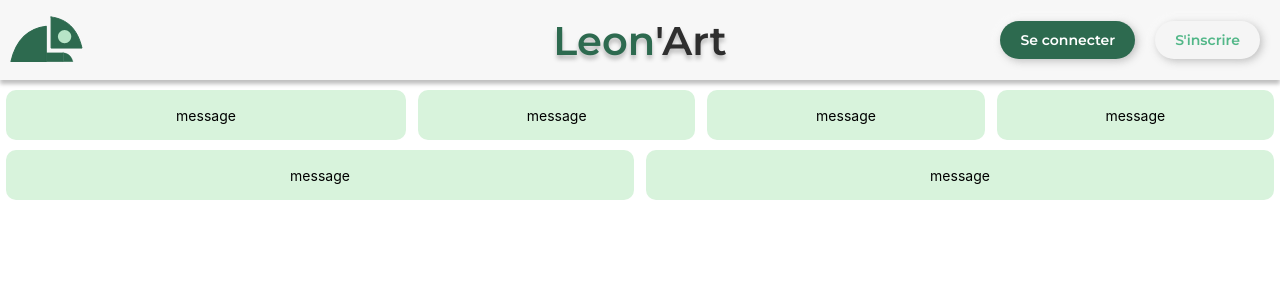
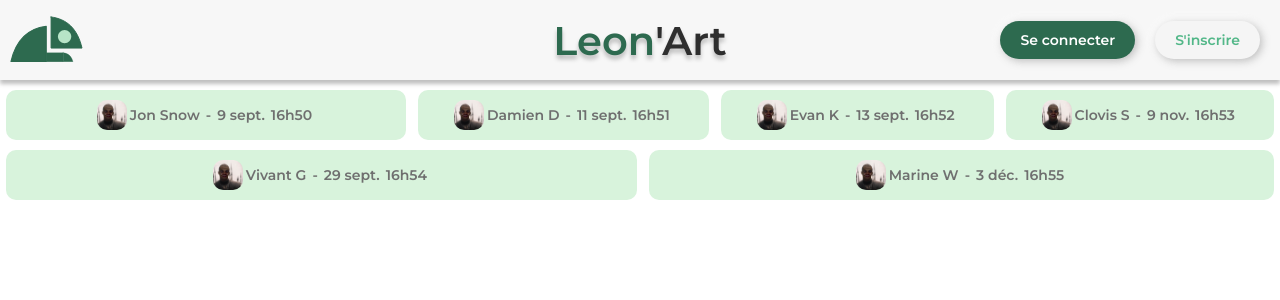
Before and after one commit to Leon-Art-EIP/mvp-leonart.github.io, a React (Create React App) app: page /mvp-leonart.github.io/messagerie in a window 1280 px wide. Shown: the top 300 px of the page. Built offline with nearby package versions, Linux system fonts and the light colour scheme.

Commit message:
profile picture + name + date + hour messages

```diff
--- a/src/Pages/Messagerie/Message.tsx
+++ b/src/Pages/Messagerie/Message.tsx
@@ -1,12 +1,13 @@
 import styled from "styled-components";
 import { Row, Col, Modal } from "antd";
 import { useState } from "react";
+import { Msg } from "./Messagerie";
 
 interface PropsMessage {
-  width: string;
+  message: Omit<Msg, 'id'>;
 }
 
-export default function Message(props: PropsMessage) {
+export default function Message({message}: PropsMessage) {
   const [isModalOpen, setIsModalOpen] = useState(false);
 
   const showModal = () => {
@@ -22,9 +23,13 @@ export default function Message(props: PropsMessage) {
   };
 
   return (
-    <StyledCol width={props.width} flex="auto">
+    <StyledCol width={message.width} flex="auto">
       <StyledRow align="middle" justify="center" onClick={showModal}>
-        <>message</>
+        <StyledImg alt="profil" src={message.image}></StyledImg>
+        <StyledText>{message.name}</StyledText>
+        <StyledText>-</StyledText>
+        <StyledText>{message.date}</StyledText>
+        <StyledText>{message.hour}</StyledText>
       </StyledRow>
       <Modal
         title="Message Modal"
@@ -54,3 +59,15 @@ const StyledCol = styled(Col)<{ width: string }>`
     cursor: pointer;
   }
 `;
+
+const StyledImg = styled.img`
+  width: 30px;
+  border-radius: 10px;
+`;
+
+const StyledText = styled.div`
+  margin-left: 3px;
+  margin-right: 3px;
+  color: #6f6f6f;
+  font-family: 'Montserrat', sans-serif;
+`;
--- a/src/Pages/Messagerie/Messagerie.tsx
+++ b/src/Pages/Messagerie/Messagerie.tsx
@@ -1,26 +1,32 @@
 import styled from "styled-components";
 import { Row } from "antd";
 import Message from "./Message";
+import profile from "../../assets/profil.png";
 
-interface Msg {
+export type Msg = {
   id: string;
   width: string;
+  image: string;
+  name: string;
+  date: string;
+  hour: string;
 }
 
 export default function Messagerie() {
   const messages: Msg[] = [
-    { id: "message1", width: "400px" },
-    { id: "message2", width: "200px" },
-    { id: "message3", width: "100px" },
-    { id: "message4", width: "200px" },
-    { id: "message5", width: "500px" },
-    { id: "message6", width: "100px" },
+    { id: "message1", width: "400px", image: profile, name: "Jon Snow", date: "9 sept.", hour: "16h50" },
+    { id: "message2", width: "200px", image: profile, name: "Damien D", date: "11 sept.", hour: "16h51" },
+    { id: "message3", width: "100px", image: profile, name: "Evan K", date: "13 sept.", hour: "16h52" },
+    { id: "message4", width: "200px", image: profile, name: "Clovis S", date: "9 nov.", hour: "16h53" },
+    { id: "message5", width: "500px", image: profile, name: "Vivant G", date: "29 sept.", hour: "16h54" },
+    { id: "message6", width: "100px", image: profile, name: "Marine W", date: "3 déc.", hour: "16h55" },
   ];
 
   return (
     <StyledRow align="middle">
       {messages.map((message) => {
-        return <Message key={message.id} width={message.width}></Message>;
+        let {id, ...rest} = message;
+        return <Message key={message.id} message={rest}></Message>;
       })}
     </StyledRow>
   );
```
